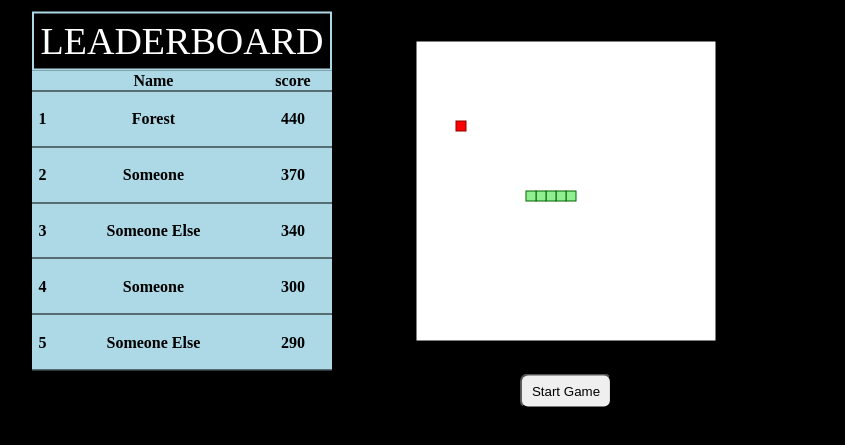
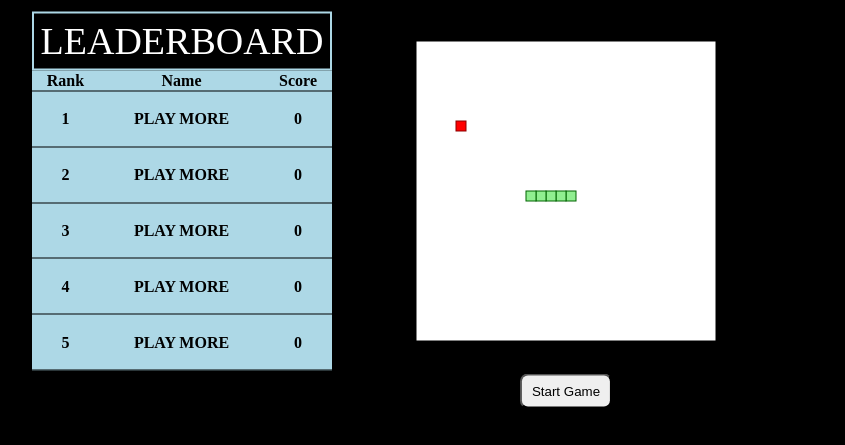
Before and after one commit to Forestbriggs/snake, a plain HTML site: page index.html in a window 1280 px wide. Shown: the part 209-654 px from the top of the page, without its empty margins (74-919 px from the left). Drawn offline with Linux system fonts and the light colour scheme.

Commit message:
added local storage grabbing for scores on startPage + Rank header in table

```diff
--- a/assets/scripts/startPage.js
+++ b/assets/scripts/startPage.js
@@ -47,6 +47,35 @@ function drawSnake() {
     snake.forEach(drawSnakePart);
 }
 
+function setScores() {
+    const scores = JSON.parse(localStorage.getItem("forests-snake-scores"));
+    const leaderboard = document.querySelector("#leaderboard-body");
+    for (let i = 0; i < scores.length; i++) {
+        leaderboard.children[i].children[2].innerText = scores[i]
+    }
+}
+
+function setNames() {
+    const names = JSON.parse(localStorage.getItem("forests-snake-names"));
+    const leaderboard = document.querySelector("#leaderboard-body");
+    for (let i = 0; i < names.length; i++) {
+        leaderboard.children[i].children[1].innerText = names[i];
+    }
+}
+
+if (localStorage.getItem("forests-snake-scores")) {
+    setScores();
+} else {
+    localStorage.setItem("forests-snake-scores", JSON.stringify([0, 0, 0, 0, 0]))
+    setScores();
+}
+
+if (localStorage.getItem("forests-snake-names")) {
+    setNames()
+} else {
+    localStorage.setItem("forests-snake-names", JSON.stringify(["PLAY MORE", "PLAY MORE", "PLAY MORE", "PLAY MORE", "PLAY MORE"]));
+    setNames();
+}
 
 clearCanvas();
 drawSnake();
--- a/index.html
+++ b/index.html
@@ -14,36 +14,36 @@
         <caption class="leaderboard__header">LEADERBOARD</caption>
         <thead>
             <tr>
-                <th></th>
+                <th>Rank</th>
                 <th>Name</th>
-                <th>score</th>
+                <th>Score</th>
             </tr>
         </thead>
-        <tbody>
-            <tr id="first">
+        <tbody id="leaderboard-body">
+            <tr>
                 <th>1</th>
-                <th>Forest</th>
-                <th>440</th>
+                <th></th>
+                <th></th>
             </tr>
-            <tr id="second">
+            <tr>
                 <th>2</th>
-                <th>Someone</th>
-                <th>370</th>
+                <th></th>
+                <th></th>
             </tr>
-            <tr id="third">
+            <tr>
                 <th>3</th>
-                <th>Someone Else</th>
-                <th>340</th>
+                <th></th>
+                <th></th>
             </tr>
-            <tr id="fourth">
+            <tr>
                 <th>4</th>
-                <th>Someone</th>
-                <th>300</th>
+                <th></th>
+                <th></th>
             </tr>
-            <tr id="fifth">
+            <tr>
                 <th>5</th>
-                <th>Someone Else</th>
-                <th>290</th>
+                <th></th>
+                <th></th>
             </tr>
         </tbody>
     </table>
```
Also changed, not shown: views/snake.html (+2 -2 lines).
